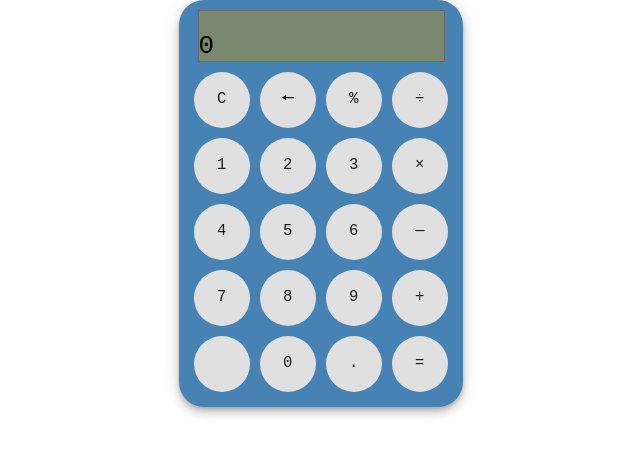
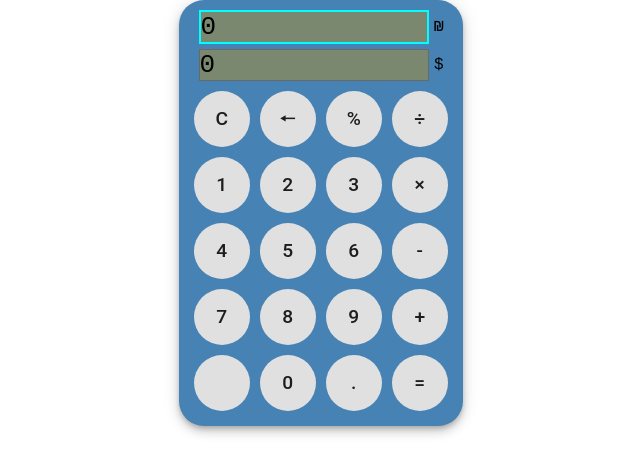
Before and after one commit to RonMichaeli/testing-workshop-app, a React (Create React App) app: page / in a window 1280 px wide. Shown: the top 474 px of the page, without its empty margins (319-959 px from the left). Built offline with nearby package versions, Linux system fonts and the light colour scheme.

Commit message:
doing currency screen

```diff
--- a/src/Components/App.tsx
+++ b/src/Components/App.tsx
@@ -5,6 +5,7 @@ import ButtonPanel from "./ButtonPanel/ButtonPanel";
 import { ButtonLabel, EMPTY_EXPRESSION } from "../consts";
 import { Expression } from "../types";
 import { calculateExpression } from "../utils";
+import CurrencyScreen from "./Screens/CurrencyScreen";
 
 const StyledApp = styled.div`
     width: fit-content;
@@ -15,6 +16,7 @@ const StyledApp = styled.div`
     margin: auto;
     background-color: steelblue;
     border-radius: 25px;
+    font-family: monospace;
     box-shadow:
         0 3px 5px -1px rgba(0,0,0,0.2),
         0px 6px 10px 0px rgba(0,0,0,0.14),
@@ -24,11 +26,10 @@ const StyledApp = styled.div`
 const StyledCalculatorScreen = styled(CalculatorScreen)`
     min-height: 50px;
     width: 245px;
-    background-color: #7a8870;
-    border: dimgray 1px solid;
-    font-family: monospace;
-    font-size: xx-large;
-    word-break: break-word;
+`;
+
+const StyledCurrencyScreen = styled(CurrencyScreen)`
+    width: 245px;
 `;
 
 const StyledButtonPanel = styled(ButtonPanel)`
@@ -46,7 +47,8 @@ const App: FC = () => {
 
     return (
         <StyledApp>
-            <StyledCalculatorScreen expression={expression}/>
+            <StyledCurrencyScreen expression={expression}/>
+            {/*<StyledCalculatorScreen expression={expression}/>*/}
             <StyledButtonPanel onClick={handleButtonClick}/>
         </StyledApp>
     );
--- a/src/Components/ButtonPanel/ButtonPanel.tsx
+++ b/src/Components/ButtonPanel/ButtonPanel.tsx
@@ -28,7 +28,7 @@ const BUTTONS = [
     ButtonLabel.Result
 ];
 
-const StyledButtonPanel = styled.div`
+const StyledContainer = styled.div`
     display: grid;
     grid-template-columns: repeat(${NUM_OF_COLUMNS}, 1fr);
     grid-template-rows: repeat(${NUM_OF_ROWS}, 1fr);
@@ -41,7 +41,6 @@ const StyledButton = styled(Button)<{ col: number; row: number }>`
     margin: 5px !important;
     box-shadow: none !important;
     font-size: larger !important;
-    font-family: monospace !important;
 `;
 
 type ButtonPanelProps = {
@@ -53,7 +52,7 @@ const ButtonPanel: FC<ButtonPanelProps> = (props: ButtonPanelProps): JSX.Element
     const { className, onClick } = props;
 
     return (
-        <StyledButtonPanel className={className}>
+        <StyledContainer className={className}>
             {BUTTONS.map((label, index) => (
                 <StyledButton
                     key={index}
@@ -63,7 +62,7 @@ const ButtonPanel: FC<ButtonPanelProps> = (props: ButtonPanelProps): JSX.Element
                     onClick={() => onClick(label)}
                 />
             ))}
-        </StyledButtonPanel>
+        </StyledContainer>
     );
 };
 
--- a/src/Components/Screens/CalculatorScreen.tsx
+++ b/src/Components/Screens/CalculatorScreen.tsx
@@ -1,23 +1,30 @@
 import React, { FC } from "react";
 import styled from "@emotion/styled";
+import { Expression } from "../../types";
 
-const StyledCalculatorScreen = styled.div`
+const StyledContainer = styled.div`
     display: flex;
     align-items: flex-end;
+    width: 100%;
+    background-color: #7a8870;
+    border: dimgray 1px solid;
+    font-size: xx-large;
+    word-break: break-word;
 `;
 
 type CalculatorScreenProps = {
     className?: string;
-    expression: string;
+    expression: Expression;
+    onClick?: () => void;
 };
 
 const CalculatorScreen: FC<CalculatorScreenProps> = (props: CalculatorScreenProps): JSX.Element => {
-    const { className, expression } = props;
+    const { className, expression, onClick } = props;
 
     return (
-        <StyledCalculatorScreen className={className}>
+        <StyledContainer className={className} onClick={onClick}>
             {expression}
-        </StyledCalculatorScreen>
+        </StyledContainer>
     );
 };
 
--- a/src/Components/Screens/CurrencyScreen.tsx
+++ b/src/Components/Screens/CurrencyScreen.tsx
@@ -1,15 +1,83 @@
-import React, { FC } from "react";
+import React, { FC, useState } from "react";
+import styled from "@emotion/styled";
+import CalculatorScreen from "./CalculatorScreen";
+import { Expression } from "../../types";
+
+const StyledScreenContainer = styled.div`
+    display: flex;
+    align-items: center;
+`;
+
+const StyledCurrencyIconContainer = styled.div`
+    margin-left: 5px;
+    font-size: large;
+`;
+
+const StyledCalculatorScreen = styled(CalculatorScreen)<{ isSelected: boolean }>`
+    border: ${({ isSelected }) => isSelected ? "cyan 2px" : "dimgray 1px"} solid;
+    cursor: pointer;
+`;
+
+const Padder = styled.div<{ height?: number; width?: number }>`
+    height: ${({ height }) => height || 0}px;
+    width: ${({ width }) => width || 0}px;
+`;
+
+enum SelectedCurrency {
+    NIS,
+    USD,
+}
+
+type CurrencyCalculatorScreenProps = {
+    isSelected: boolean;
+    expression: Expression;
+    currencyIcon: string;
+    onClick: () => void;
+};
+
+const CurrencyCalculatorScreen: FC<CurrencyCalculatorScreenProps> = (props: CurrencyCalculatorScreenProps): JSX.Element => {
+    const { isSelected, expression, currencyIcon, onClick } = props;
+
+    return (
+        <StyledScreenContainer>
+            <StyledCalculatorScreen
+                isSelected={isSelected}
+                expression={expression}
+                onClick={onClick}
+            />
+            <StyledCurrencyIconContainer>
+                {currencyIcon}
+            </StyledCurrencyIconContainer>
+        </StyledScreenContainer>
+    );
+};
 
 type CurrencyScreenProps = {
     className?: string;
-    expression: string;
+    expression: Expression;
 };
 
 const CurrencyScreen: FC<CurrencyScreenProps> = (props: CurrencyScreenProps): JSX.Element => {
-    // const { className, expression } = props;
+    const { className, expression } = props;
+
+    const [selectedCurrency, setSelectedCurrency] = useState<SelectedCurrency>(SelectedCurrency.NIS);
 
     return (
-        <></>
+        <div className={className}>
+            <CurrencyCalculatorScreen
+                isSelected={selectedCurrency === SelectedCurrency.NIS}
+                expression={expression}
+                currencyIcon={"₪"}
+                onClick={() => setSelectedCurrency(SelectedCurrency.NIS)}
+            />
+            <Padder height={5}/>
+            <CurrencyCalculatorScreen
+                isSelected={selectedCurrency === SelectedCurrency.USD}
+                expression={expression}
+                currencyIcon={"$"}
+                onClick={() => setSelectedCurrency(SelectedCurrency.USD)}
+            />
+        </div>
     );
 };
 
--- a/src/consts.ts
+++ b/src/consts.ts
@@ -5,7 +5,7 @@ export enum ButtonLabel {
     Delete = "🠔",
     Percentage = "%",
     Add = "+",
-    Subtract = "—",
+    Subtract = "-",
     Multiply = "×",
     Divide = "÷",
     Dot = ".",
--- a/src/utils.ts
+++ b/src/utils.ts
@@ -15,7 +15,7 @@ const cleanExpression = (expression: Expression): Expression => {
 const calculateResult = (expression: Expression): Expression => {
     let parsedExpression: Expression = "";
     for (const char of expression) {
-        parsedExpression += (BUTTON_LABEL_TO_VALUE[char] || char);
+        parsedExpression += (BUTTON_LABEL_TO_VALUE[char] ?? char);
     }
     const result = eval(cleanExpression(parsedExpression));
     return `${result}`;
```
